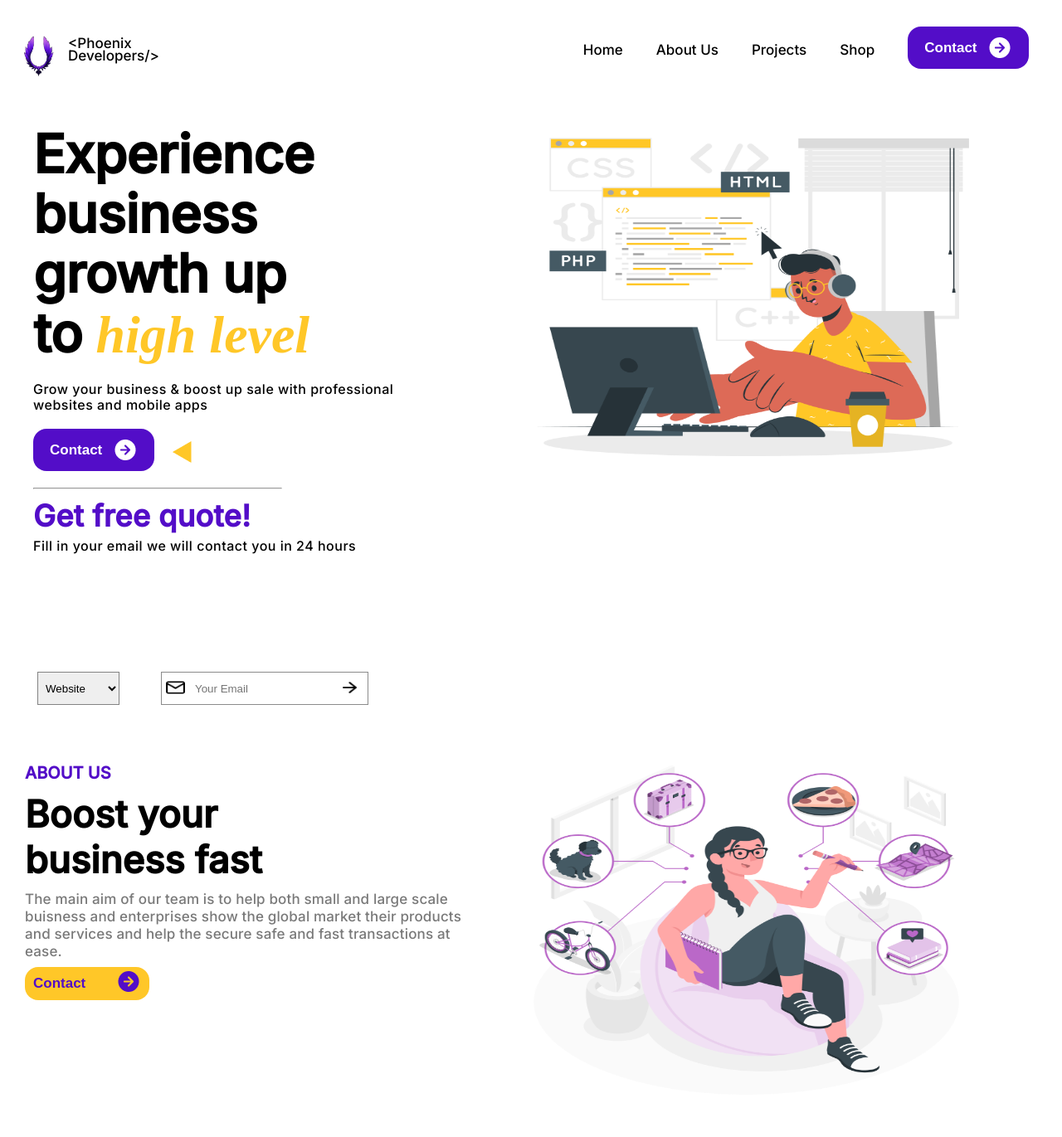
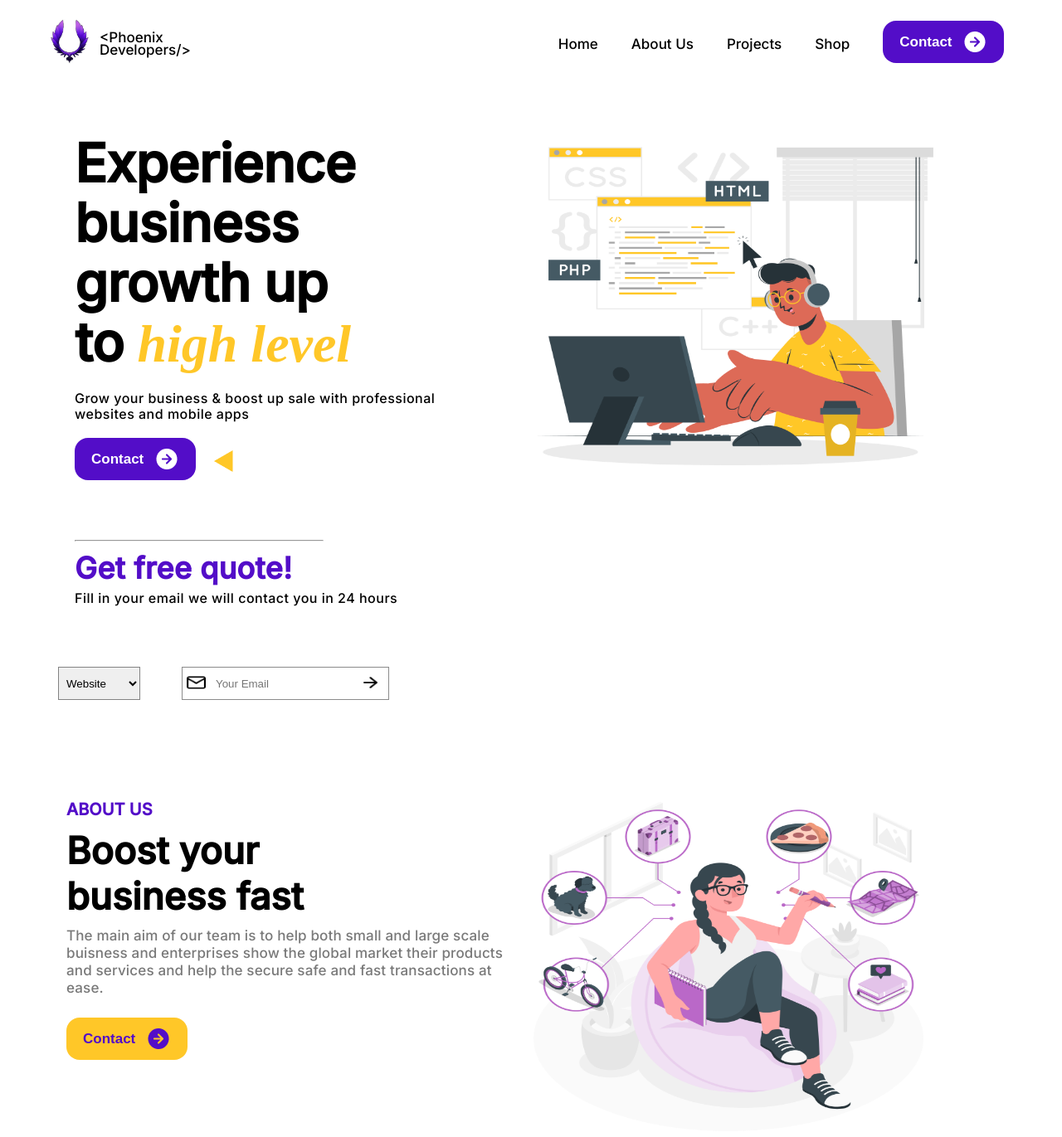
Before and after one commit to phoenixdevelopers1/portfolio, a plain HTML site: page index.html in a window 1280 px wide. Shown: the top 1371 px of the page at 83% size. Drawn offline with Linux system fonts and the light colour scheme.

Commit message:
fixed the images file name

```diff
--- a/assets/css/main.css
+++ b/assets/css/main.css
@@ -25,6 +25,16 @@ body {
 }
 
 /* NAVBAR */
+.nav-bar {
+  display: flex;
+  align-items: center;
+  justify-content: space-between;
+  width: 100%;
+  /* height: 10vh; */
+  /* margin: 2rem 0; */
+  /* padding: 0 2rem; */
+  padding: 1rem 5rem 6.5rem;
+}
 
 .logo {
   display: flex;
@@ -32,9 +42,7 @@ body {
 }
 
 .logo img {
-  height: 6.5rem;
-  margin: 2rem 0.7rem 0 0;
-  width: 5.5rem;
+  height: 7rem;
 }
 
 .logo p {
@@ -47,16 +55,6 @@ body {
 
 .logo p span {
   font-weight: 500;
-}
-
-.nav-bar {
-  display: flex;
-  align-items: center;
-  justify-content: space-between;
-  width: 100%;
-  height: 10vh;
-  margin: 2rem 0;
-  padding: 0 2rem;
 }
 
 .nav-links ul {
@@ -106,15 +104,15 @@ body {
 }
 
 .main-home-content {
-  height: 75vh;
-  width: 100%;
+  /* height: 75vh; */
+  /* width: 100%; */
   display: flex;
-  padding: 3rem 2rem 0 2rem;
+  padding: 0 7rem 5rem;
 }
 
 .main-text {
   width: 100%;
-  padding: 0 0 0 2rem;
+  padding-left: 2rem;
 }
 
 .main-text h1 {
@@ -152,6 +150,7 @@ body {
 .button-polygon {
   display: flex;
   align-items: center;
+  margin-bottom: 5.2rem;
   gap: 2.2rem;
 }
 
@@ -202,6 +201,7 @@ hr {
   letter-spacing: 0.025rem;
   color: var(--Interdimensional-Blue);
 }
+
 .main-text h2 {
   font-family: "Inter";
   font-style: normal;
@@ -216,30 +216,37 @@ hr {
 .main-img {
   width: 100%;
 }
+
 .main-img img {
   height: 40rem;
   width: 85%;
 }
+
+/* USER INPUT */
 .user-input-form {
-  padding: 0 0 0 1.5rem;
   display: flex;
-  margin: 9rem 0 0 3rem;
-  width: 30rem;
+  padding: 0 7rem 5rem;
+  /* margin: 9rem 0 0 3rem; */
+  /* width: 30rem; */
 }
+
 .user-input-form select {
   padding: 0.5rem;
   height: 4rem;
   border: 1px solid rgba(0, 0, 0, 0.453);
 }
+
 .user-input-form input {
   padding: 0.5rem 0 0.5rem 4rem;
   border: 1px solid rgba(0, 0, 0, 0.453);
   height: 4rem;
   width: 25rem;
 }
+
 .input {
   display: flex;
 }
+
 .input img {
   position: relative;
   left: 5.5rem;
@@ -247,6 +254,7 @@ hr {
   width: 2.5rem;
   height: 2rem;
 }
+
 #input-arrow {
   position: relative;
   left: 24rem;
@@ -254,17 +262,20 @@ hr {
   width: 2.5rem;
   height: 2rem;
 }
-/* about us beginning */
+/* ABOUT US */
 .about-us {
-  height: 70vh;
-  width: 100%;
+  padding: 0 8rem 5rem;
+  /* height: 70vh; */
+  /* width: 100%; */
   margin: 7rem 0 8rem 0;
   display: flex;
-  padding: 0 3rem;
+  /* padding: 0 3rem; */
 }
+
 .aboutus-text {
   width: 100%;
 }
+
 .aboutus-text h2 {
   text-transform: uppercase;
   font-family: "Inter";
@@ -272,33 +283,37 @@ hr {
   margin: 0 0 1rem 0;
   font-size: 2rem;
 }
+
 .aboutus-text h1 {
   width: 32rem;
   font-weight: 600;
   font-size: 4.5rem;
   font-family: "Inter";
 }
+
 .aboutus-text h4 {
   width: 54.9rem;
-  height: 4.2rem;
   font-family: "Inter";
   font-style: normal;
   font-weight: 400;
-  font-size: 17;
+  font-size: 1.7rem;
   line-height: 2.1rem;
   letter-spacing: 0.015rem;
   color: var(--Dark-gray);
   margin: 1rem 0 2.5rem 0;
 }
+
 .aboutus-img {
   width: 100%;
 }
+
 .aboutus-img img {
   height: 40rem;
   width: 85%;
 }
-.aboutus-text button {
-  border-radius: 1.6rem;
+
+.aboutus-button {
+  /* border-radius: 1.6rem;
   color: var(--Interdimensional-Blue);
   background-color: var(--banana);
   padding: 0.5rem 1.2rem;
@@ -312,13 +327,21 @@ hr {
   margin: 5rem 0 2rem 0;
   text-transform: capitalize;
   height: 4rem;
+  border: none; */
+  background: var(--banana);
+  display: flex;
+  justify-content: center;
+  align-items: center;
+  color: var(--Interdimensional-Blue);
+  padding: 1rem 2rem;
+  margin: 1.5rem 0 2rem 0;
+  font-weight: 700;
+  font-size: 1.7rem;
+  text-transform: capitalize;
   border: none;
+  border-radius: 1.6rem;
 }
 
-.aboutus-text button img {
-  position: relative;
-  bottom: 8px;
-}
 .sponsors {
   margin: 2rem auto 4rem auto;
   display: flex;
@@ -364,7 +387,7 @@ hr {
   background-size: 20vh 24vh;
   position: relative; */
   background-color: var(--alice-blue);
-  padding-top: 6.7rem;
+  padding: 21rem 7rem 5rem;
   margin-top: 21rem;
   text-align: center;
 }
@@ -450,7 +473,6 @@ hr {
   padding: 1.6rem 2.3rem;
   gap: 1.6rem;
   width: 26.6rem;
-  height: 30.9rem;
   box-shadow: 0px 0px 38px rgba(186, 104, 200, 0.08);
   border-radius: 1.6rem;
   margin-right: 2.9rem;
--- a/index.html
+++ b/index.html
@@ -53,8 +53,10 @@
                <img src="./assets/images/cuate.png" alt="">
            </div>
         </div>
+
+<!-- USER INPUT  -->
         <div class="user-input-form">
-            <select  id="">
+            <select>
                 <option value="websites">Website</option>
                 <option value="mobile-apps">Mobile App</option>
             </select>
@@ -62,7 +64,7 @@
             <div class="input">
                 <form action="">
                    <div class="input">
-                    <img src="./assets/images/mail (1).png" alt="">
+                    <img src="./assets/images/mail-(1).png" alt="">
                     <img id="input-arrow" src="./assets/images/arrow-right.png" alt="">
                     <input type="email" name="" placeholder="Your Email" id="" >
                    </div>
@@ -80,9 +82,9 @@
                 <h4>
                     The main aim of our team is to help both small and large scale buisness and enterprises show the global market their products and services and help the secure safe and fast transactions at ease.
                 </h4>
-                <button>
+                <button class="aboutus-button">
                     contact
-                    <img src="./assets/images/arrow-right-circle.png" alt="">
+                    <img class="contact-arrow" src="./assets/images/arrow-right-circle.png" alt="">
                 </button>
                </div>
 
@@ -117,25 +119,25 @@
                         <img src="assets/images/web-development-icon.png" alt="">
                         <h3>Web Development</h3>
                         <p>Holistic understanding of what the user expects, wants and hates about digital products</p>
-                        <a href="#"><button>Details <img class="blue2" src="assets/images/arrow-right-circle (1).png" alt=""></button></a>
+                        <a href="#"><button>Details <img class="blue2" src="assets/images/arrow-right-circle-1.png" alt=""></button></a>
                     </div>
                     <div class="card">
                         <img src="assets/images/SEO-icon.png" alt="">
                         <h3>SEO & Marketing</h3>
                         <p>Holistic understanding of what the user expects, wants and hates about digital products</p>
-                        <a href="#"><button>Details <img class="blue2" src="assets/images/arrow-right-circle (1).png" alt=""></button></a>
+                        <a href="#"><button>Details <img class="blue2" src="assets/images/arrow-right-circle-1.png" alt=""></button></a>
                     </div>
                     <div class="card">
                         <img src="assets/images/mobile-dev-icon.png" alt="">
                         <h3>Mobile App Development</h3>
                         <p>Holistic understanding of what the user expects, wants and hates about digital products</p>
-                        <a href="#"><button class="odd">Details <img class="blue2" src="assets/images/arrow-right-circle (1).png" alt=""></button></a>
+                        <a href="#"><button class="odd">Details <img class="blue2" src="assets/images/arrow-right-circle-1.png" alt=""></button></a>
                     </div>
                     <div class="card">
                         <img src="assets/images/Group.png" alt="">
                         <h3>Graphic Design</h3>
                         <p>Holistic understanding of what the user expects, wants and hates about digital products</p>
-                        <a href="#"><button>Details <img class="blue2" src="assets/images/arrow-right-circle (1).png" alt=""></button></a>
+                        <a href="#"><button>Details <img class="blue2" src="assets/images/arrow-right-circle-1.png" alt=""></button></a>
                     </div>
                 </div>
             </div>
@@ -154,7 +156,7 @@
                     <div class="grid"><img src="assets/images/image-8.png" alt=""></div>
                     <div class="grid"><img src="assets/images/Rectangle-28.png" alt=""></div>
                 </div>
-                <a href="#"><button class="project-button">SEE ALL PROJECT <img src="assets/images/arrow-right-circle-(1).png" alt=""></button></a>
+                <a href="#"><button class="project-button">SEE ALL PROJECT <img src="assets/images/arrow-right-circle-1.png" alt=""></button></a>
             </div>
 
             <!-- TESTIMONIAL SECTION -->
@@ -215,6 +217,7 @@
                         </div>
                 </div>
     </div>
-
+    </div>
+    </div>
 </body>
 </html>
```
Also changed, not shown: assets/images/mail-(1).png (renamed from assets/images/mail (1).png).
